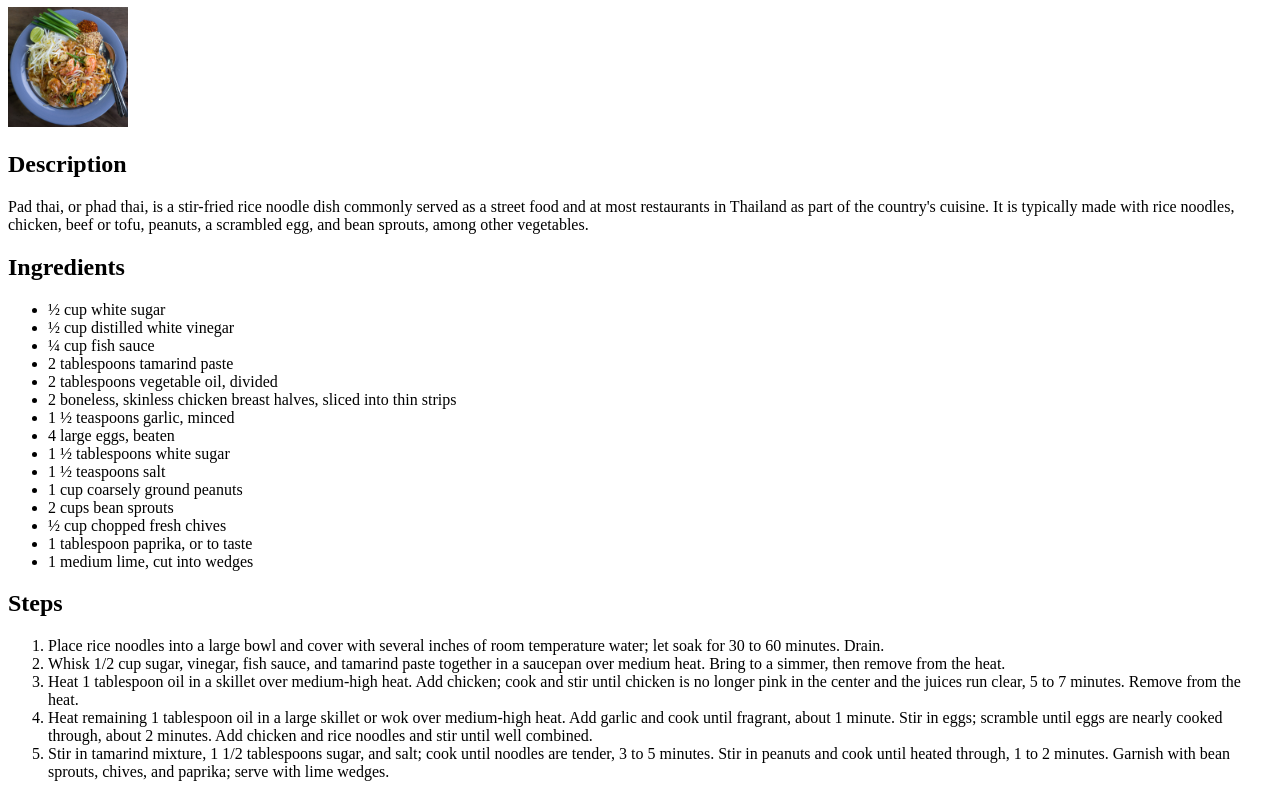
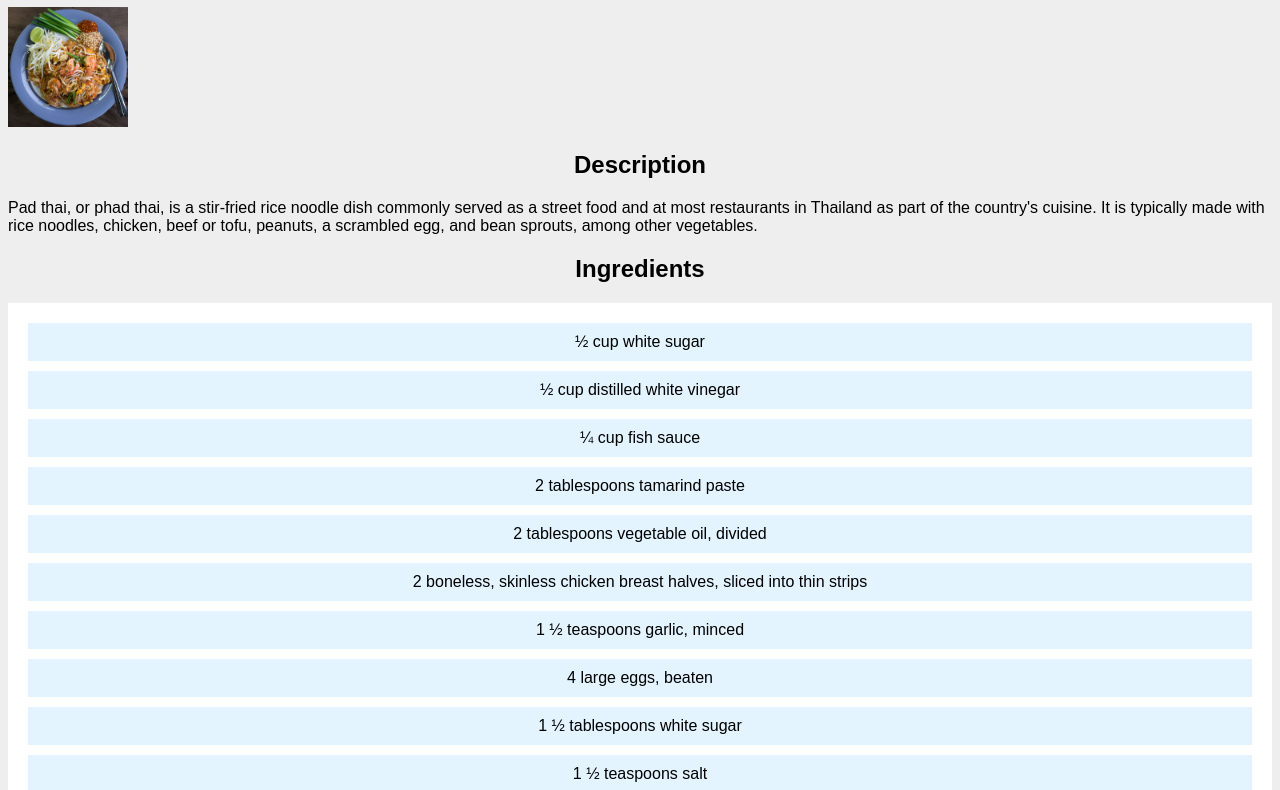
Before and after one commit to notbeckhamster/odin-recipes, a plain HTML site: page recipes/padthai.html in a window 1280 px wide. Shown: the part 73-863 px from the top of the page. Drawn offline with Linux system fonts and the light colour scheme.

Commit message:
Added bgcolors & margin/padd

```diff
--- a/recipes/padthai.html
+++ b/recipes/padthai.html
@@ -4,6 +4,7 @@
     <meta charset="UTF-8">
     <title>Pad Thai | Odin Recipes
     </title>
+    <link rel="stylesheet" href="../styles.css">
 </head>
 <body>
     <h1>Pad Thai</h1>
--- /dev/null
+++ b/styles.css
@@ -0,0 +1,27 @@
+* {
+    font-family: Arial, Helvetica, sans-serif;
+
+}
+
+body {
+    background-color: #eee;
+}
+
+ul, ol{
+    background-color: #fff;
+    padding: 10px;
+}
+
+li {
+    background-color: #e3f4ff;
+    margin: 10px;
+    padding: 10px;
+    text-align: center;
+}
+
+ul li{
+    list-style-type: none;
+}
+h2 {
+    text-align: center;
+}
```
Also changed, not shown: index.html (+2 -0 lines), recipes/chickenquesadilla.html (+1 -0 lines), recipes/chickenteriyaki.html (+1 -0 lines).
